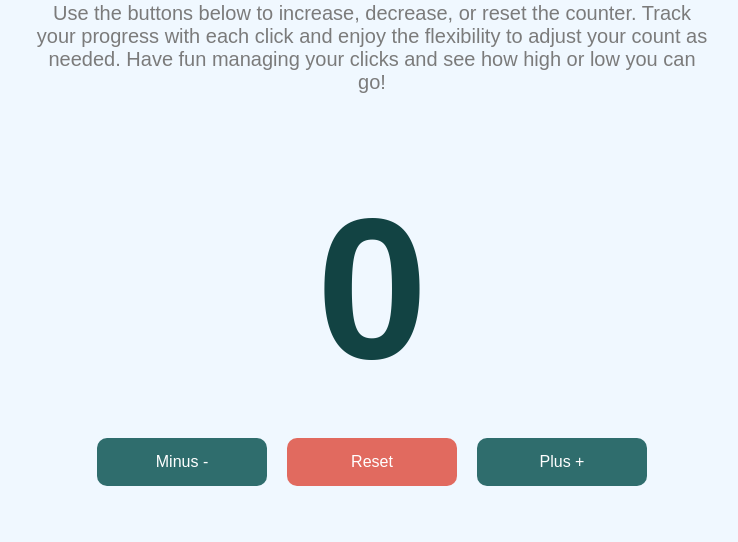
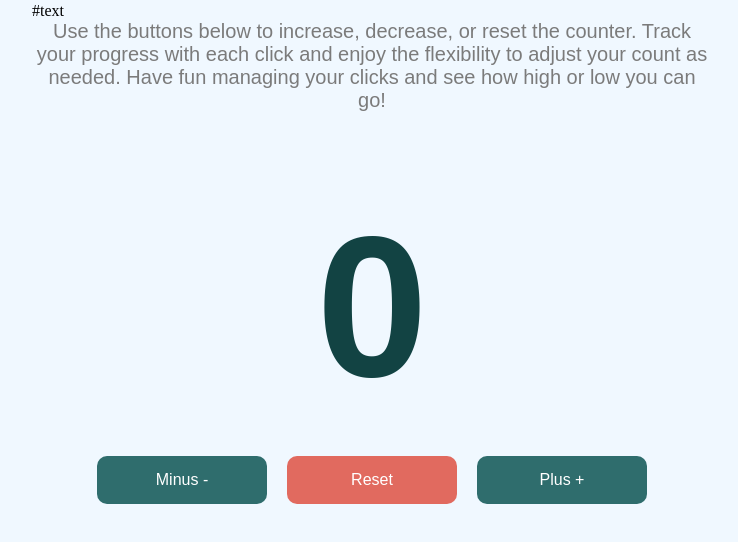
Before and after one commit to ZoryanaSpolska/Counter, a plain HTML site: page index.html in a window 1280 px wide. Shown: the part 198-740 px from the top of the page, without its empty margins (268-1006 px from the left). Drawn offline with Linux system fonts and the light colour scheme.

Commit message:
Update index.html

```diff
--- a/index.html
+++ b/index.html
@@ -11,7 +11,7 @@
 
   <body>
     <h1>On-click Counter</h1>
-
+#text
     <p class="first">
       Use the buttons below to increase, decrease, or reset the counter. Track
       your progress with each click and enjoy the flexibility to adjust your
```
